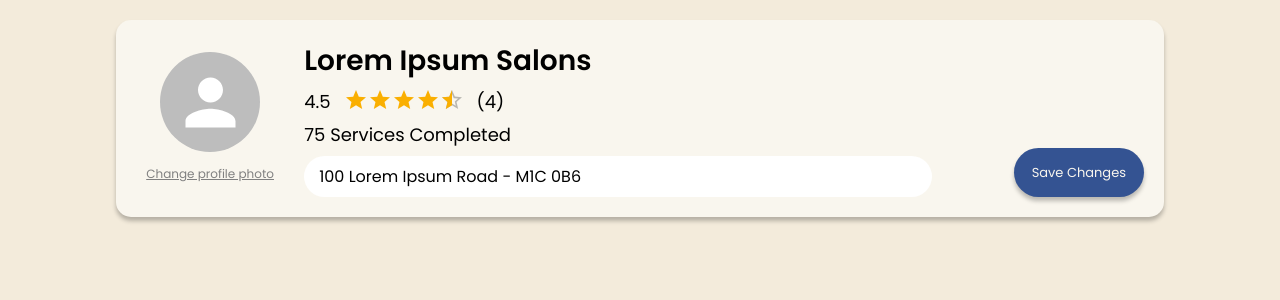
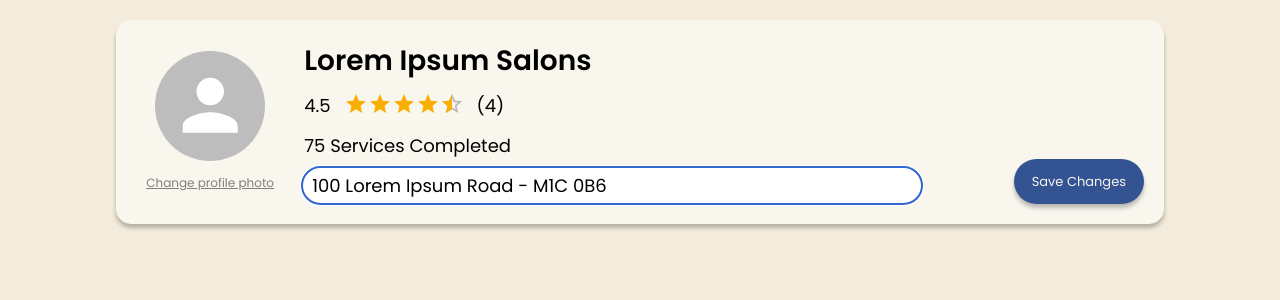
Before and after one commit to serhatgktp/amorr, a React (Create React App) app in the folder frontend/: page / in a window 1280 px wide. Both pictures are taken after a click on the button 618 px from the left and 168 px from the top of the page. Shown: the top 300 px of the page. Built offline with nearby package versions, Linux system fonts and the light colour scheme.

Commit message:
154 modified styling for alignment

```diff
--- a/frontend/src/components/service_provider_profile/service_provider_info/service_provider_info.jsx
+++ b/frontend/src/components/service_provider_profile/service_provider_info/service_provider_info.jsx
@@ -7,6 +7,8 @@ const ServiceProviderInfo = () => {
 
     const [user, setUser] = useState({full_name: "", address: "", total_rating: 0, num_ratings: 0, profile_photo: null});
     const [addr, setAddr] = useState('');
+    const [img, setImage] = useState(null);
+    const [isEdit, setIsEdit] = useState(false);
 
     useEffect(() => {
         /*fetch("http://localhost:5000/get-profile", {credentials: 'include'}).then(response =>
@@ -19,12 +21,6 @@ const ServiceProviderInfo = () => {
         setAddr("100 Lorem Ipsum Road - M1C 0B6");
       }, []);
 
-
-    const [img, setImage] = useState(null);
-    const [newAddr, setnewAddr] = useState('');
-    const [isEdit, setIsEdit] = useState(false);
-
-    console.log(addr);
     const imageHandler = (e) => {
         const selected = e.target.files[0];
 
@@ -70,11 +66,12 @@ const ServiceProviderInfo = () => {
             }
         })*/
     }
+
     return(
         <div id="service_provider_info">
 
             <div id="service_provider_left">
-                <div><Avatar alt="Lorem Ipsum Salons" src={img} sx={{ width: 100, height: 100, mb: 1 }}/></div>
+                <div><Avatar alt="Lorem Ipsum Salons" src={img} sx={{ width: 110, height: 110, mb: 1 }}/></div>
                 <input type="file" name="image-upload" id="change_photo" accept="image/*" onChange={imageHandler}/>
                 <div id="photo_label">
                     <label htmlFor="change_photo" className="image-upload" id="change_photo_label">Change profile photo</label>
@@ -94,17 +91,14 @@ const ServiceProviderInfo = () => {
                 <div id="services_completed"> <span>75 </span>Services Completed</div>
                 <div id="editable_line">
                     {!isEdit ?
-                    (<>
-                    <div id="user_address">{addr}<button id="edit_button" onClick={ () => {setIsEdit(true)}}><Icon icon="mdi:pencil" inline={true} style={{ verticalAlign: '-0.2em', fontSize:'20px', marginLeft: '7px'}}/></button></div>
+                    (
+                        <div id="user_address">{addr}<button id="edit_button" onClick={ () => {setIsEdit(true)}}><Icon icon="mdi:pencil" inline={true} style={{ verticalAlign: '-0.2em', fontSize:'20px', marginLeft: '7px'}}/></button></div>
+                    ) : (
+                        <div id="editable_input"><input id="new_address" value={addr} onChange={handleChange} onKeyDown={onKeyDown} /></div>
+                    ) }
                     <button id="save_changes" onClick={handleSubmit}>Save Changes</button>
-                    </>
-                    ) : (
-                        <>
-                        <div id="editable_input"><input id="new_address" placeholder='Enter new address' value={addr} onChange={handleChange} onKeyDown={onKeyDown} /></div>
-                        <button id="save_changes" onClick={handleSubmit}>Save Changes</button>
-                        </>
-                    ) }
                 </div>
+
             </div>
         </div>
     )
--- a/frontend/src/components/service_provider_profile/service_provider_info/service_provider_info_styles.css
+++ b/frontend/src/components/service_provider_profile/service_provider_info/service_provider_info_styles.css
@@ -4,6 +4,11 @@
 
 #service_provider_info{
     background-color: #F9F6EE;
+    display: flex;
+    padding: 20px;
+    margin: 20px 100px;
+    box-shadow: 0px 4px 4px rgba(0, 0, 0, 0.25);
+    border-radius: 15px;
 }
 
 #service_provider_name{
@@ -16,6 +21,7 @@
     justify-content: space-between;
     width: 200px;
     margin: 6px 0px;
+    margin-top: 10px;
 }
 
 .rating_num{
@@ -53,14 +59,7 @@
 
 #services_completed{
     font-size: 18px;
-}
-
-#service_provider_info{
-    display: flex;
-    padding: 20px;
-    margin: 20px 100px;
-    box-shadow: 0px 4px 4px rgba(0, 0, 0, 0.25);
-    border-radius: 15px;
+    margin-top: 7px;
 }
 
 #editable_line{
@@ -71,33 +70,35 @@
 
 #user_address{
     font-size: 18px;
-    margin-top: 5px;
+    margin-top: 8px;
     width: 80%;
-    margin-bottom: -10px;
+    padding: 5px;
+    padding-left: 0px;
+    margin-left: 0px;
 }
 
 #new_address{
     border-radius: 30px;
     border: none;
-    padding: 8px;
-    font-size: 16px;
-    padding-left: 15px;
+    padding: 5px;
+    font-size: 18px;
+    padding-left: 10px;
     width: 90%;
     margin-top: 8px;
-}
-
-button:hover{
-    transform: scale(1.03);
+    margin-left: -2px;
+    outline: 5px auto Highlight;
 }
 
 #edit_button{
     background: none;
     border: none;
+    color: gray;
 }
 
 #edit_button:hover{
     cursor: pointer;
-    transform: scale(1.1);
+    transform: scale(1.2);
+    color: black;
 }
 
 #editable_input{
@@ -116,6 +117,10 @@ button:hover{
     box-shadow: 0px 4px 4px rgba(0, 0, 0, 0.25);
 }
 
+#save_changes:hover{
+    transform: scale(1.03);
+}
+
 @media only screen and (max-width: 948px) {
     #icon{
         display: none;
```
